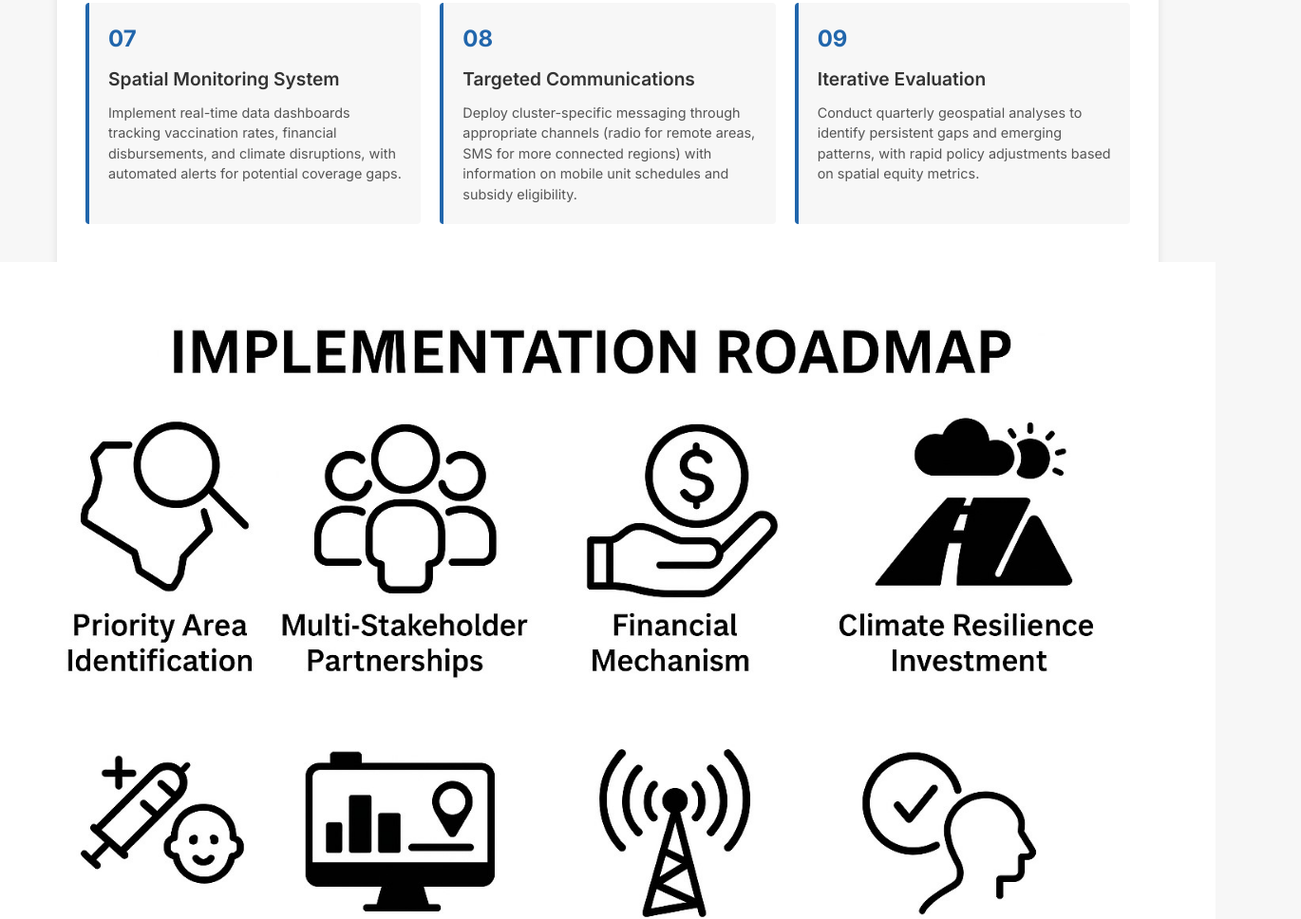
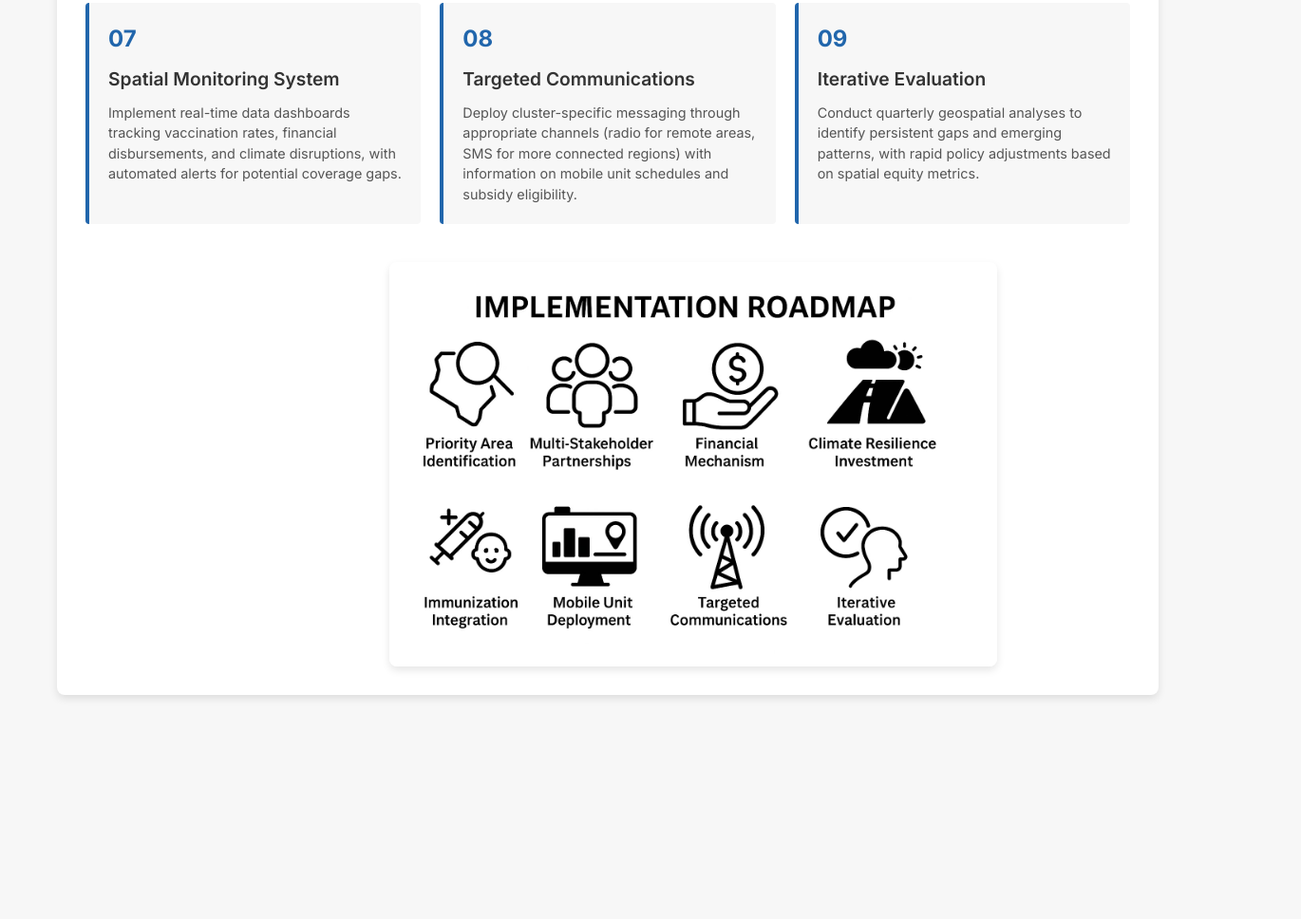
Before and after one commit to diegofcuadros/Kenya_covid_vax, a plain HTML site: page policy.html in a window 1280 px wide. Shown: the part 2300-3268 px from the top of the page at 95% size, 1370 px wide, since content can reach past the window. After the commit the page ends 3072 px from the top, so only its background shows below. Drawn offline with Linux system fonts and the light colour scheme.

Commit message:
Update policy page layout, images, and roadmap section

```diff
--- a/policy.html
+++ b/policy.html
@@ -463,8 +463,8 @@
     </div>
 
     <!-- Roadmap full-width image -->
-    <div style="width:100vw;position:relative;left:50%;right:50%;margin-left:-50vw;margin-right:-50vw;margin-top:40px;">
-        <img src="images/Roadmap.jpg" alt="Implementation Roadmap" style="width:100vw;max-width:100vw;height:auto;display:block;">
+    <div style="width:100vw;display:flex;justify-content:center;margin-top:40px;">
+        <img src="images/Roadmap.jpg" alt="Implementation Roadmap" style="width:50vw;max-width:700px;min-width:320px;height:auto;display:block;border-radius:var(--radius-md);box-shadow:var(--shadow-md);">
     </div>
 
 
```
